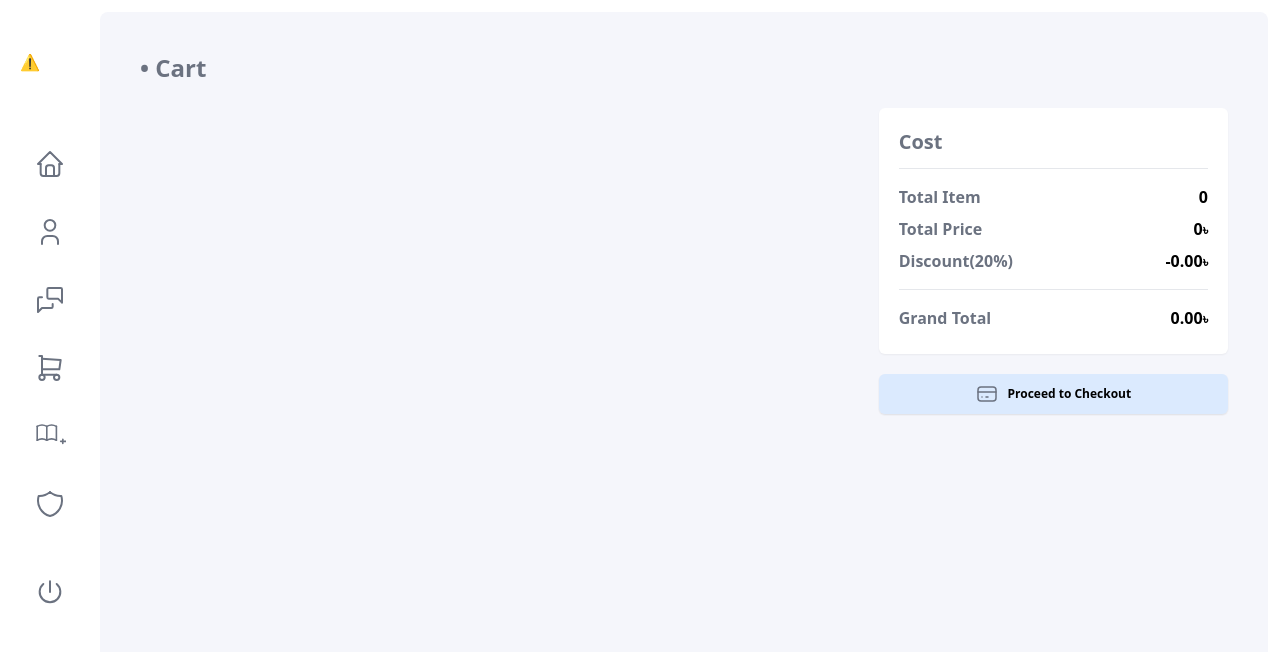
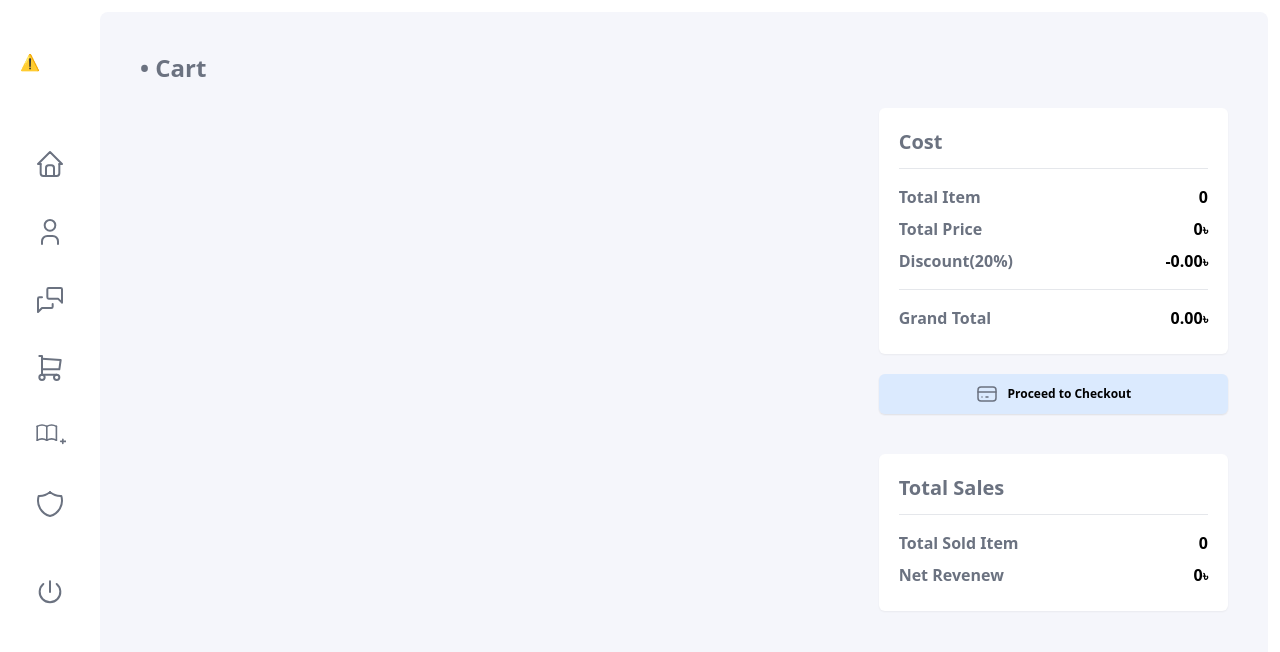
Before and after one commit to aushamim/Library-Management-System-Client, a React (Create React App) app: page /cart in a window 1280 px wide. Shown: the top 652 px of the page. Built offline with nearby package versions, Linux system fonts and the light colour scheme; no server answers; sample sign-in values are in the browser's storage.

Commit message:
[Cart] Added More Calculations

```diff
--- a/src/Hooks/useFirebase.js
+++ b/src/Hooks/useFirebase.js
@@ -37,14 +37,31 @@ const useFirebase = () => {
   const googleProvider = new GoogleAuthProvider();
 
   // Cart Calculations
-  // const [totalPrice, setTotalPrice] = useState(0);
+  // Read Sales
+  const getSales = () => {
+    const lsSales = localStorage.getItem("sales");
+    return lsSales
+      ? lsSales.length === 0
+        ? [{ items: 0, price: 0 }]
+        : JSON.parse(lsSales)
+      : [{ items: 0, price: 0 }];
+  };
+  // Write Sales
+  const storeSales = (items, price) => {
+    const lsSales = getSales();
+    console.log(lsSales);
+    const newLsSales = [
+      { items: lsSales[0].items + items, price: lsSales[0].price + price },
+    ];
+    localStorage.setItem("sales", JSON.stringify(newLsSales));
+  };
 
-  // Read Cart
+  // Read Price
   const getPrice = () => {
     const lsPrice = localStorage.getItem("price");
     return lsPrice ? parseInt(JSON.parse(lsPrice)) : 0;
   };
-  // Write Cart
+  // Write Price
   const storePrice = (data) => {
     const lsPrice = getPrice();
     localStorage.setItem("price", JSON.stringify(lsPrice + data));
@@ -296,6 +313,8 @@ const useFirebase = () => {
     storePrice,
     removePrice,
     clearPrice,
+    getSales,
+    storeSales,
   };
 };
 
--- a/src/Pages/Cart/Cart.js
+++ b/src/Pages/Cart/Cart.js
@@ -3,8 +3,17 @@ import Books from "../../Components/Books/Books";
 import useAuth from "../../Hooks/useAuth";
 
 const Cart = () => {
-  const { books, getCart, clearCart, getPrice, clearPrice } = useAuth();
+  const {
+    books,
+    getCart,
+    clearCart,
+    getPrice,
+    clearPrice,
+    storeSales,
+    getSales,
+  } = useAuth();
   const totalPrice = getPrice();
+  const totalSales = getSales();
   const [cartItems, setCartItems] = useState([]);
   useEffect(() => {
     setCartItems(getCart);
@@ -24,6 +33,12 @@ const Cart = () => {
         cover={book[0]?.cover}
       ></Books>
     );
+  };
+
+  const storeSalesHandler = () => {
+    const items = cartItems.length;
+    const price = parseInt(document.getElementById("grandTotal").innerText);
+    storeSales(items, price);
   };
 
   return (
@@ -66,6 +81,7 @@ const Cart = () => {
           <button
             className="bg-blue-100 hover:bg-blue-300 transition ease-in-out duration-500 shadow-sm p-2 rounded-md font-semibold text-xs flex items-center justify-center w-full"
             onClick={() => {
+              storeSalesHandler();
               clearCart();
               clearPrice();
             }}
@@ -93,6 +109,23 @@ const Cart = () => {
             </span>
           </button>
         </div>
+
+        {/* Total Sales */}
+        <div className="bg-white p-5 rounded-md shadow-sm 2xl:w-3/4 mt-10">
+          <p className="text-xl font-semibold text-gray-500">Total Sales</p>
+          <hr className="my-3" />
+          <div className="grid grid-cols-2">
+            <p className="font-semibold text-gray-500 my-1">Total Sold Item</p>
+            <p className="text-right font-semibold my-1">
+              {totalSales[0].items}
+            </p>
+            <p className="font-semibold text-gray-500 my-1">Net Revenew</p>
+            <p className="text-right font-semibold my-1">
+              {totalSales[0].price}
+              <span className="font-extrabold text-sm">৳</span>
+            </p>
+          </div>
+        </div>
       </div>
     </div>
   );
```
